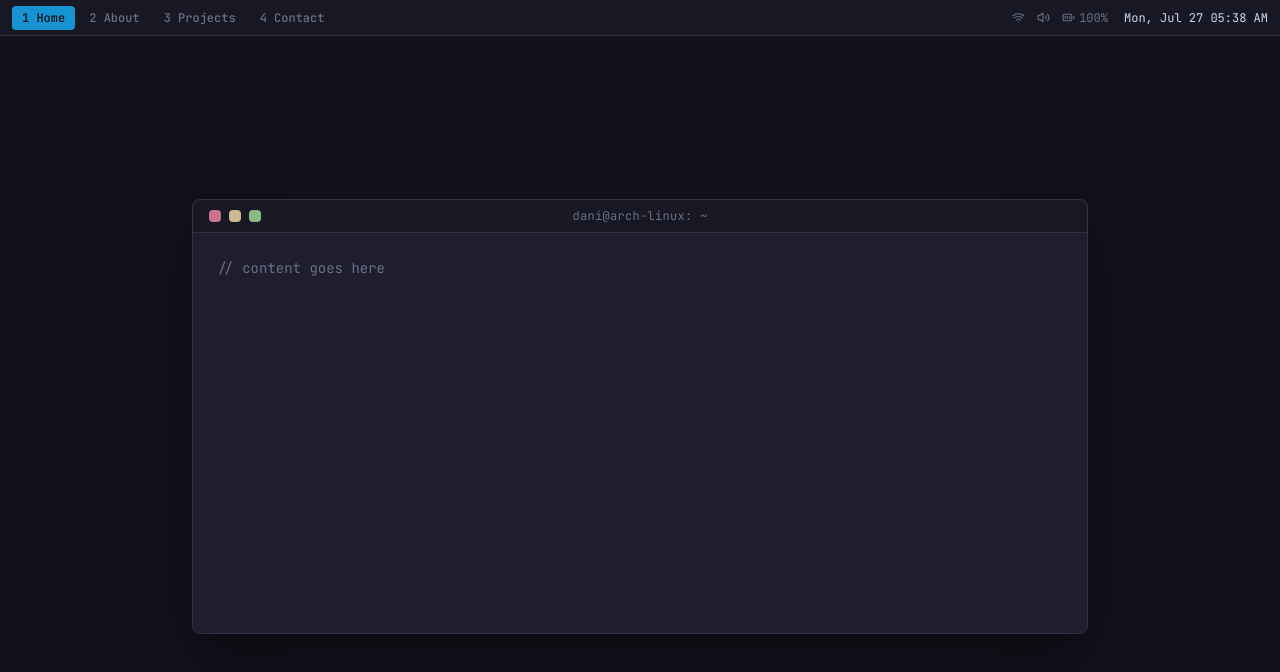
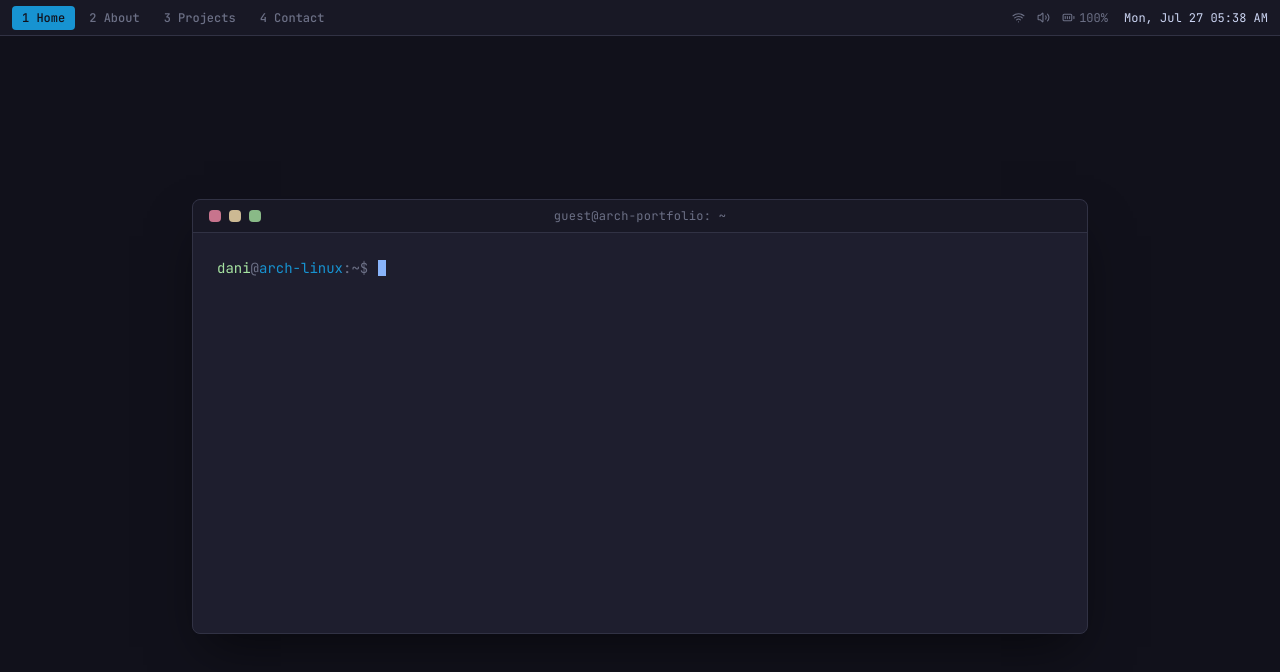
Before and after one commit to mdaniyal05/Arch-Terminal-Portfolio, a React (Vite) app in the folder frontend/: page / in a window 1280 px wide. Shown: the top 672 px of the page. Built offline with nearby package versions, Linux system fonts and the light colour scheme.

Commit message:
Create command prompt + Add Input handling

```diff
--- /dev/null
+++ b/frontend/src/components/terminal/CommandInput.tsx
@@ -0,0 +1,68 @@
+import { useEffect, useRef, useState, type KeyboardEvent } from "react";
+import PromptLabel from "./PromptLabel";
+import { useCommandHistory } from "../../hooks/useCommandHistory";
+
+interface CommandInputProps {
+  onSubmit: (command: string) => void;
+}
+
+export default function CommandInput({ onSubmit }: CommandInputProps) {
+  const [value, setValue] = useState("");
+
+  const inputRef = useRef<HTMLInputElement>(null);
+
+  const { push, navigate } = useCommandHistory();
+
+  useEffect(() => {
+    inputRef.current?.focus();
+  }, []);
+
+  function handleKeyDown(e: KeyboardEvent<HTMLInputElement>) {
+    if (e.key === "Enter") {
+      const trimmed = value.trim();
+
+      if (trimmed.length > 0) {
+        push(trimmed);
+        onSubmit(trimmed);
+      }
+
+      setValue("");
+      return;
+    }
+
+    if (e.key === "ArrowUp") {
+      e.preventDefault();
+
+      setValue(navigate("up", value));
+      return;
+    }
+
+    if (e.key === "ArrowDown") {
+      e.preventDefault();
+      setValue(navigate("down", value));
+    }
+  }
+
+  return (
+    <div
+      className="flex gap-2 items-center cursor-text"
+      onClick={() => inputRef.current?.focus()}
+    >
+      <PromptLabel />
+      <div className="relative flex items-center">
+        <span className="text-text-primary whitespace-pre">{value}</span>
+        <span className="w-2 h-4 bg-hypr ml-0.5 animate-blink" />
+      </div>
+      <input
+        ref={inputRef}
+        value={value}
+        onChange={(e) => setValue(e.target.value)}
+        onKeyDown={handleKeyDown}
+        className="absolute opacity-0 w-0 h-0"
+        autoFocus
+        spellCheck={false}
+        autoComplete="off"
+      />
+    </div>
+  );
+}
--- /dev/null
+++ b/frontend/src/components/terminal/PromptLabel.tsx
@@ -0,0 +1,10 @@
+export default function PromptLabel() {
+  return (
+    <span className="whitespace-nowrap">
+      <span className="text-success">dani</span>
+      <span className="text-text-muted">@</span>
+      <span className="text-arch">arch-linux</span>
+      <span className="text-text-muted">:~$</span>
+    </span>
+  );
+}
--- /dev/null
+++ b/frontend/src/components/terminal/TerminalLine.tsx
@@ -0,0 +1,21 @@
+import { type TerminalLine as TerminalLineType } from "../../types/terminal";
+import PromptLabel from "./PromptLabel";
+
+interface TerminalLineProps {
+  line: TerminalLineType;
+}
+
+export default function TerminalLine({ line }: TerminalLineProps) {
+  if (line.type === "input") {
+    return (
+      <div className="flex gap-2">
+        <PromptLabel />
+        <span className="text-text-primary">{line.content}</span>
+      </div>
+    );
+  }
+
+  return (
+    <div className="text-text-primary whitespace-pre-wrap">{line.content}</div>
+  );
+}
--- a/frontend/src/components/terminal/TerminalWindow.tsx
+++ b/frontend/src/components/terminal/TerminalWindow.tsx
@@ -1,20 +1,43 @@
-import { type ReactNode } from "react";
+import { type ReactNode, useState } from "react";
 import TitleBar from "./TitleBar";
+import TerminalLine from "./TerminalLine";
+import CommandInput from "./CommandInput";
+import { type TerminalLine as TerminalLineType } from "../../types/terminal";
 
 interface TerminalWindowProps {
   title?: string;
-  children: ReactNode;
+  children?: ReactNode;
 }
 
 export default function TerminalWindow({
-  title = "dani@arch-linux: ~",
-  children,
+  title = "guest@arch-portfolio: ~",
 }: TerminalWindowProps) {
+  const [lines, setLines] = useState<TerminalLineType[]>([]);
+
+  function handleSubmit(command: string) {
+    const inputLine: TerminalLineType = {
+      id: crypto.randomUUID(),
+      type: "input",
+      content: command,
+    };
+
+    const outputLine: TerminalLineType = {
+      id: crypto.randomUUID(),
+      type: "output",
+      content: `command not found: ${command}`,
+    };
+
+    setLines((prev) => [...prev, inputLine, outputLine]);
+  }
+
   return (
     <div className="w-full max-w-4xl rounded-lg overflow-hidden border border-border shadow-2xl shadow-black/50 bg-surface font-mono">
       <TitleBar title={title} />
-      <div className="p-6 min-h-100 text-text-primary text-sm leading-relaxed">
-        {children}
+      <div className="p-6 min-h-100 text-sm leading-relaxed space-y-1">
+        {lines.map((line) => (
+          <TerminalLine key={line.id} line={line} />
+        ))}
+        <CommandInput onSubmit={handleSubmit} />
       </div>
     </div>
   );
--- /dev/null
+++ b/frontend/src/hooks/useCommandHistory.ts
@@ -0,0 +1,39 @@
+import { useState } from "react";
+
+export function useCommandHistory() {
+  const [history, setHistory] = useState<string[]>([]);
+  const [pointer, setPointer] = useState<number | null>(null);
+
+  function push(command: string) {
+    setHistory((prev) => [...prev, command]);
+    setPointer(null);
+  }
+
+  function navigate(direction: "up" | "down", currentValue: string): string {
+    if (history.length === 0) return currentValue;
+
+    if (direction === "up") {
+      const nextPointer =
+        pointer === null ? history.length - 1 : Math.max(pointer - 1, 0);
+
+      setPointer(nextPointer);
+
+      return history[nextPointer];
+    }
+
+    if (pointer === null) return currentValue;
+
+    const nextPointer = pointer + 1;
+
+    if (nextPointer >= history.length) {
+      setPointer(null);
+      return "";
+    }
+
+    setPointer(nextPointer);
+
+    return history[nextPointer];
+  }
+
+  return { push, navigate };
+}
--- a/frontend/src/index.css
+++ b/frontend/src/index.css
@@ -17,3 +17,18 @@
 
   --font-mono: "JetBrains Mono", monospace;
 }
+
+@keyframes blink {
+  0%,
+  49% {
+    opacity: 1;
+  }
+  50%,
+  100% {
+    opacity: 0;
+  }
+}
+
+.animate-blink {
+  animation: blink 1s step-start infinite;
+}
--- /dev/null
+++ b/frontend/src/types/terminal.ts
@@ -0,0 +1,5 @@
+export interface TerminalLine {
+  id: string;
+  type: "input" | "output";
+  content: string;
+}
```
